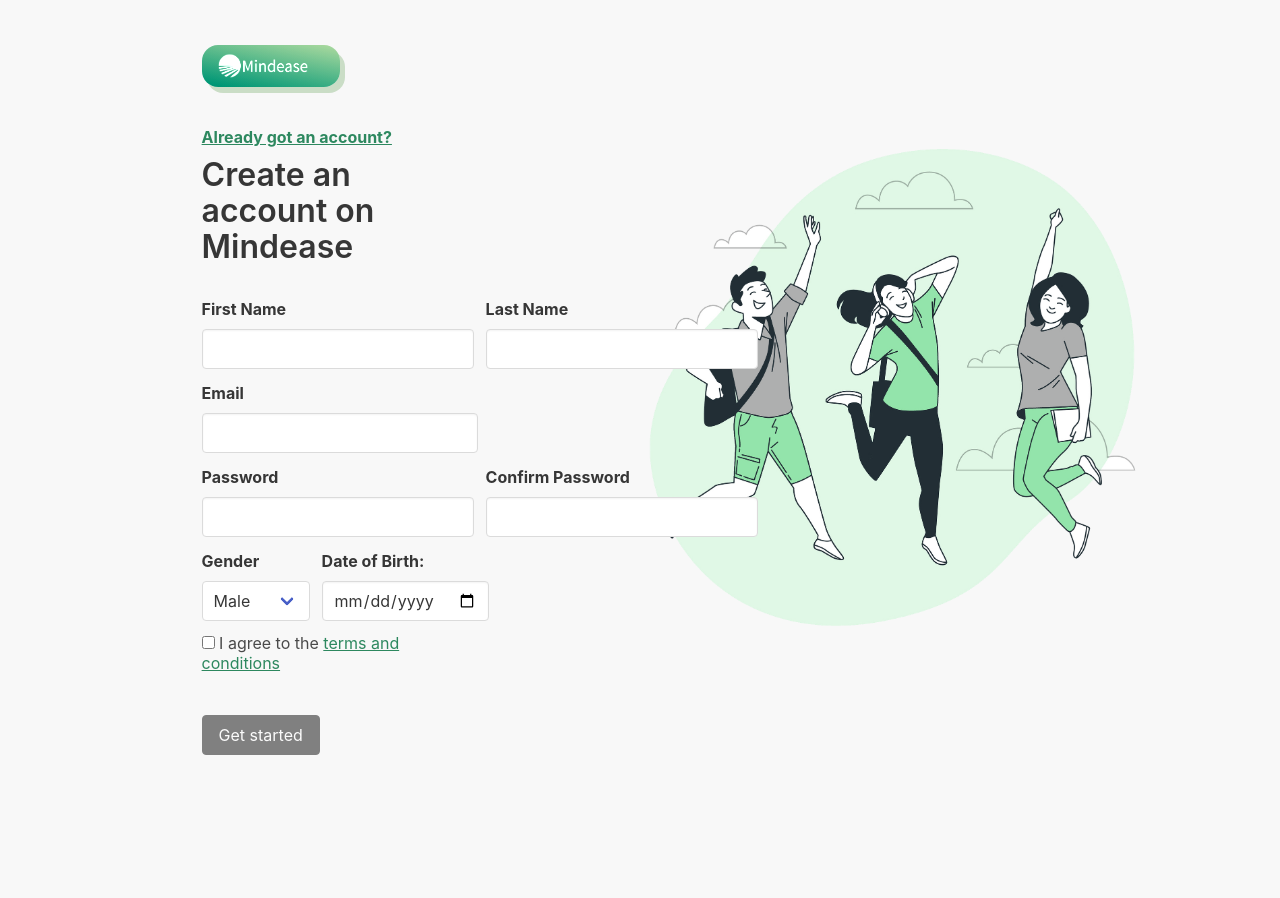
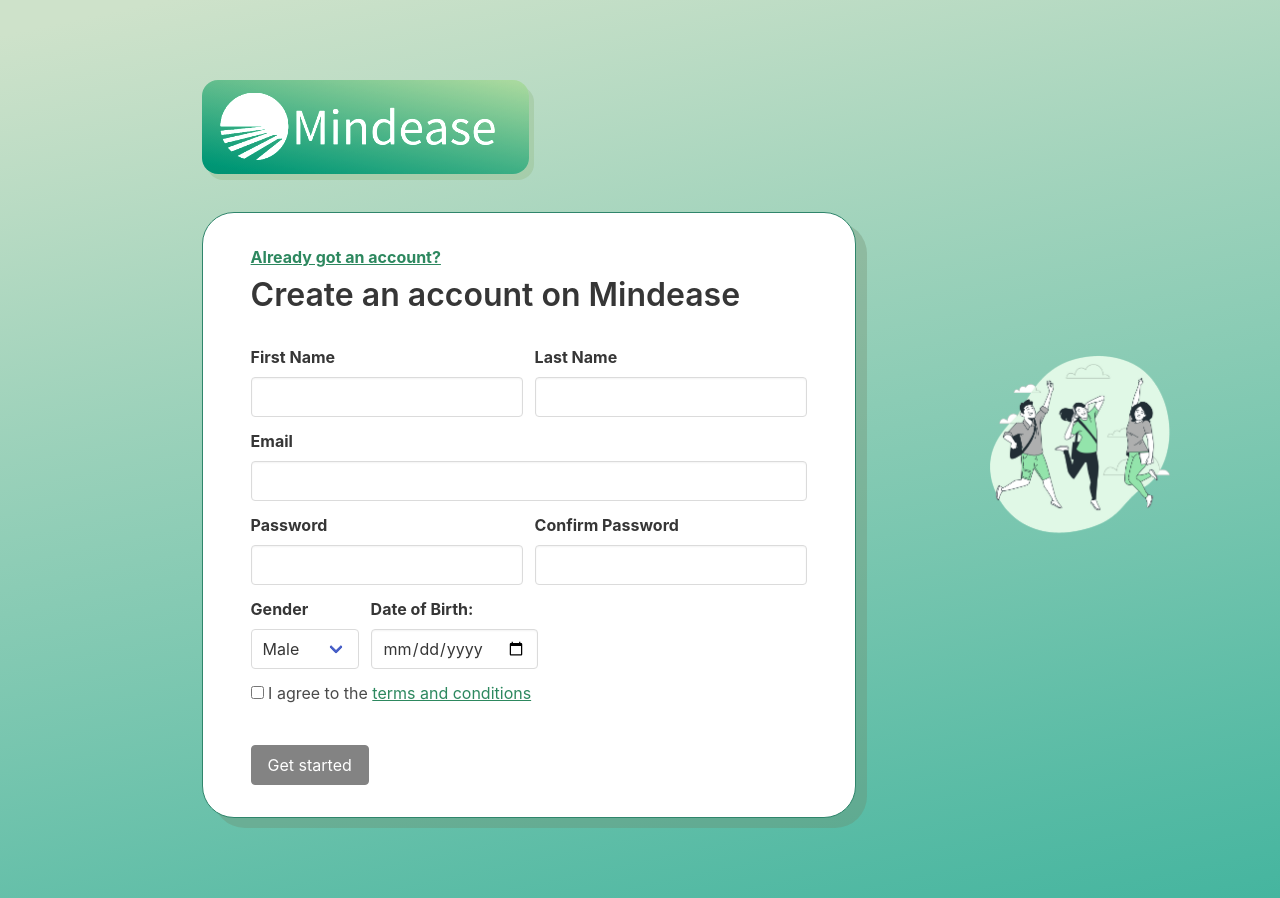
Before and after one commit to alcompilor/mindease, a Flask app: page /register in a window 1280 px wide. Before the commit the page ends 755 px from the top, so only its background shows below. Run offline with Flask 2, Linux system fonts and the light colour scheme.

Commit message:
first release static + templates

```diff
--- a/static/css/main.css
+++ b/static/css/main.css
@@ -6,9 +6,15 @@ html {
   display: grid;
   min-height: 100vh;
   grid-template-columns: 1fr 1.2fr;
-  background: #f8f8f8;
+  background: linear-gradient(
+    168deg,
+    rgb(206 226 202) 3%,
+    rgb(69 181 159) 100%
+  );
   padding-right: 7%;
   padding-left: 7%;
+  padding-top: 5em;
+  padding-bottom: 5em;
 }
 
 #right {
@@ -56,7 +62,19 @@ html {
   display: flex;
   flex-direction: column;
   gap: 0.5em;
-  width: fit-content;
+  width: max-content;
+  background-color: #fff;
+  padding: 2em 3em;
+  border-radius: 2em;
+  box-shadow: 11px 10px 0px 0px #6e866852;
+  transition-duration: 0.2s;
+  border: 1px solid #2f856b;
+}
+
+#register:hover {
+  box-shadow: none;
+  transform: scale(0.99);
+  transition-duration: 0.3s;
 }
 
 #register-link {
```
Also changed, not shown: templates/register.html (+24 -7 lines), static/js/register/api.js (deleted), templates/comingsoon.html (deleted).
